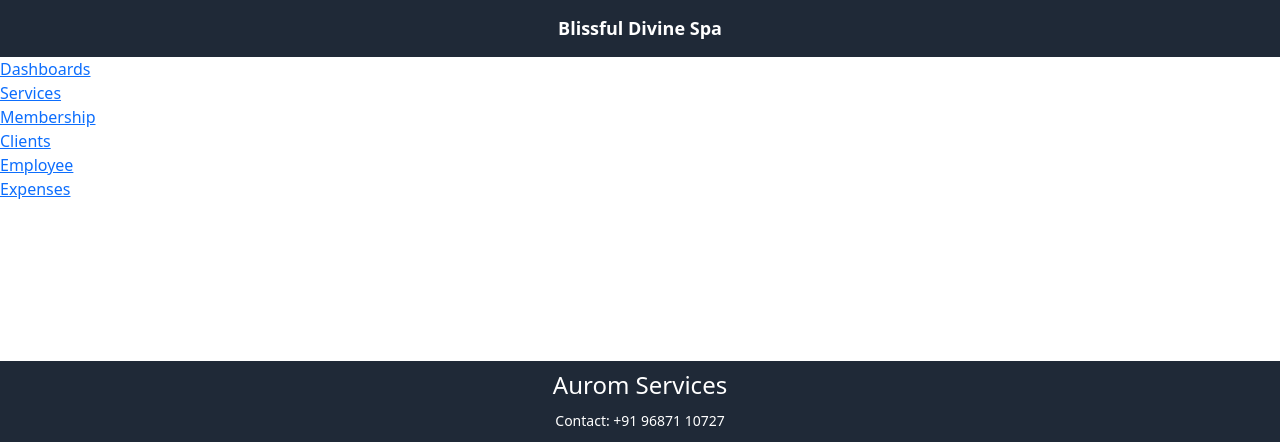
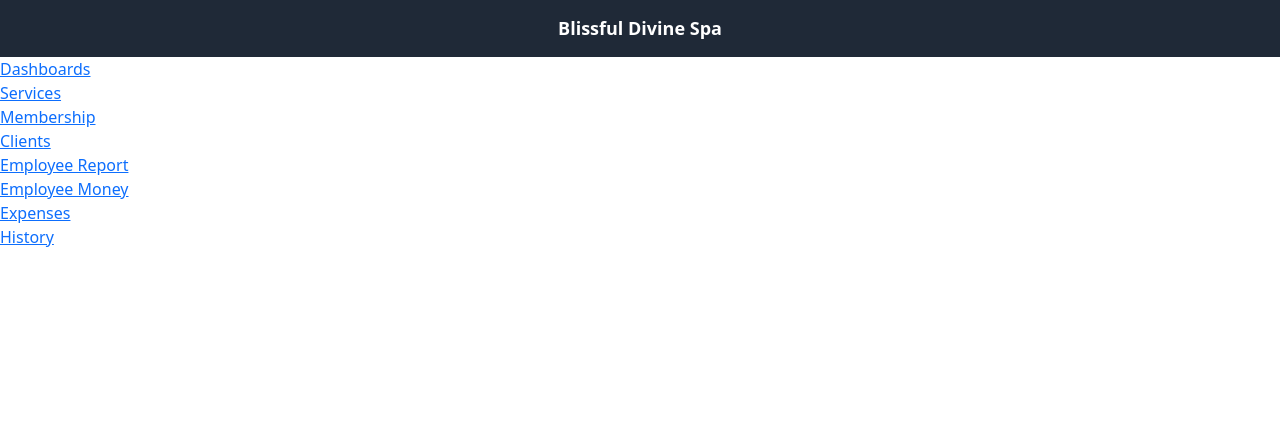
Before and after one commit to Yashsen1254/Spa-Software, a PHP site: page /pages/employees/index.php in a window 1280 px wide. Shown: the top 446 px of the page. Run offline with PHP 8.4, Linux system fonts and the light colour scheme; data that the repository does not hold is empty; some libraries are stand-ins or nearby versions.

Commit message:
NAV Updated

```diff
--- a/includes/navbar.php
+++ b/includes/navbar.php
@@ -37,13 +37,25 @@
                 <li>
                     <a href="<?= urlOf("pages/employees/index.php") ?>" class="has-arrow waves-effect">
                         <i class="bx bx-group"></i>
-                        <span key="t-dashboards">Employee</span>
+                        <span key="t-dashboards">Employee Report</span>
+                    </a>
+                </li>
+                <li>
+                    <a href="<?= urlOf("pages/employeeMoney/index.php") ?>" class="has-arrow waves-effect">
+                        <i class="bx bx-money"></i>
+                        <span key="t-dashboards">Employee Money</span>
                     </a>
                 </li>
                 <li>
                     <a href="<?= urlOf("pages/expenses/index.php") ?>" class="has-arrow waves-effect">
                         <i class="bx bx-money"></i>
                         <span key="t-dashboards">Expenses</span>
+                    </a>
+                </li>
+                <li>
+                    <a href="<?= urlOf("pages/history/index.php") ?>" class="has-arrow waves-effect">
+                        <i class="bx bx-money"></i>
+                        <span key="t-dashboards">History</span>
                     </a>
                 </li>
             </ul>
```
